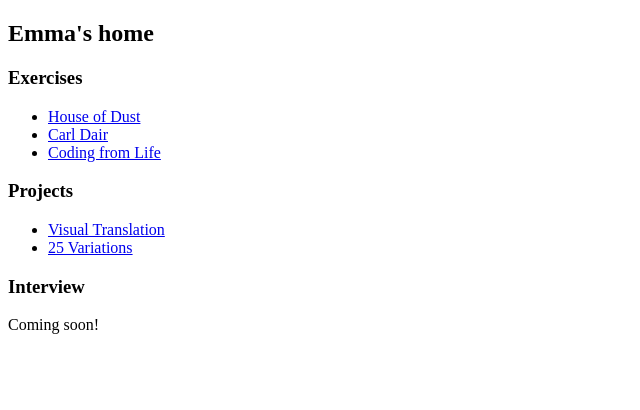
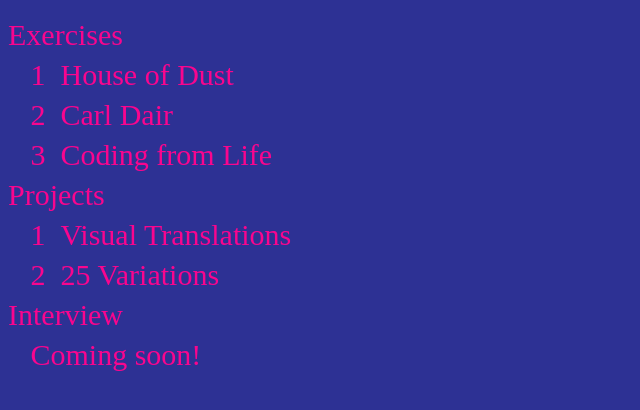
Before and after one commit to emgregoline/interactive, a plain HTML site: page index.html in a window 1280 px wide. Shown: the whole page, without its empty margins (0-640 px from the left). Drawn offline with Linux system fonts and the light colour scheme; a web font is replaced by a local one.

Commit message:
home redo

```diff
--- a/assets/main.css
+++ b/assets/main.css
@@ -1,10 +1,21 @@
-/* Put your CSS here! */
 
-span.wait {
-    cursor: wait;
+body {
+	background-color: rgb(45, 49, 148)
 }
 
-ol.custom {
-  list-style-type: none;
-  margin-left: 0;
+a {
+	text-decoration: none;
+	color: rgb(249,	5, 142);
 }
+
+a:hover {
+	background-color: red;
+	color: red;
+}
+
+p {
+	font-family: 'JelleeBold';
+	font-size: 30px;
+	line-height: 10px;
+	color: rgb(249,	5, 142);
+}
--- a/assets/stylesheets/main.css
+++ /dev/null
@@ -1,15 +0,0 @@
-
-
-
-
-<link rel="stylesheet" href="assets/fonts/Blocus-webfont/stylesheet.css" type="text/css" />
-
-@font-face {
-    font-family: 'blocusregular';
-    src: url('blocuswebfont.eot');
-    src: url('blocuswebfont.eot?#iefix') format('embedded-opentype'),
-         url('blocuswebfont.woff') format('woff'),
-         url('blocuswebfont.ttf') format('truetype'),
-         url('blocuswebfont.svg#blocusregular') format('svg');
-    font-weight: normal;
-    font-style: normal;
--- a/index.html
+++ b/index.html
@@ -4,29 +4,24 @@
 <head>
     <title>Emma's class homepage</title>
     <meta charset="utf-8" />
-    <link rel="stylesheet" href="assets/stylesheets/main.css" type="text/css" />
-
+    <link rel="stylesheet" href="assets/main.css">
+    <link rel="stylesheet" media="screen" href="https://fontlibrary.org/face/jellee-typeface" type="text/css"/>
 </head>
 
 <body>
 
-  <h2>Emma's home</h2>
+    <p>Exercises</p>
+    <p><a href="a-house-of-dust.html">&nbsp;&nbsp;&nbsp;1&nbsp;&nbsp;House of Dust</a></p>
+    <p><a href="carl-dar-markup.html">&nbsp;&nbsp;&nbsp;2&nbsp;&nbsp;Carl Dair</a></p>
+    <p><a href="coding_from_life/index.html">&nbsp;&nbsp;&nbsp;3&nbsp;&nbsp;Coding from Life</a></p>
 
-  <h3>Exercises</h3>
-  <ul class="custom">
-  	<li><a href="a-house-of-dust.html">House of Dust</a></li>
-    <li><a href="carl-dar-markup.html">Carl Dair</a></li>
-    <li><a href="coding_from_life/index.html">Coding from Life</a></li>
-  </ul>
+    <p>Projects</p>
+    <p><a href="https://supportive-keanu.tumblr.com"target="_blank">&nbsp;&nbsp;&nbsp;1&nbsp;&nbsp;Visual Translations</a></p>
+    <p><a href="project2/index.html"target="_blank">&nbsp;&nbsp;&nbsp;2&nbsp;&nbsp;25 Variations</a></p>
 
-  <h3>Projects</h3>
-  <ul>
-  	<li><a href="https://supportive-keanu.tumblr.com"target="_blank">Visual Translation</a></li>
-    <li><a href="project2/index.html"target="_blank">25 Variations</a></li>
-  </ul>
+    <p>Interview</p>
+    <p>&nbsp;&nbsp;&nbsp;Coming soon!</p>
 
-  <h3>Interview</h3>
-  Coming soon!
 
 </body>
 
```
